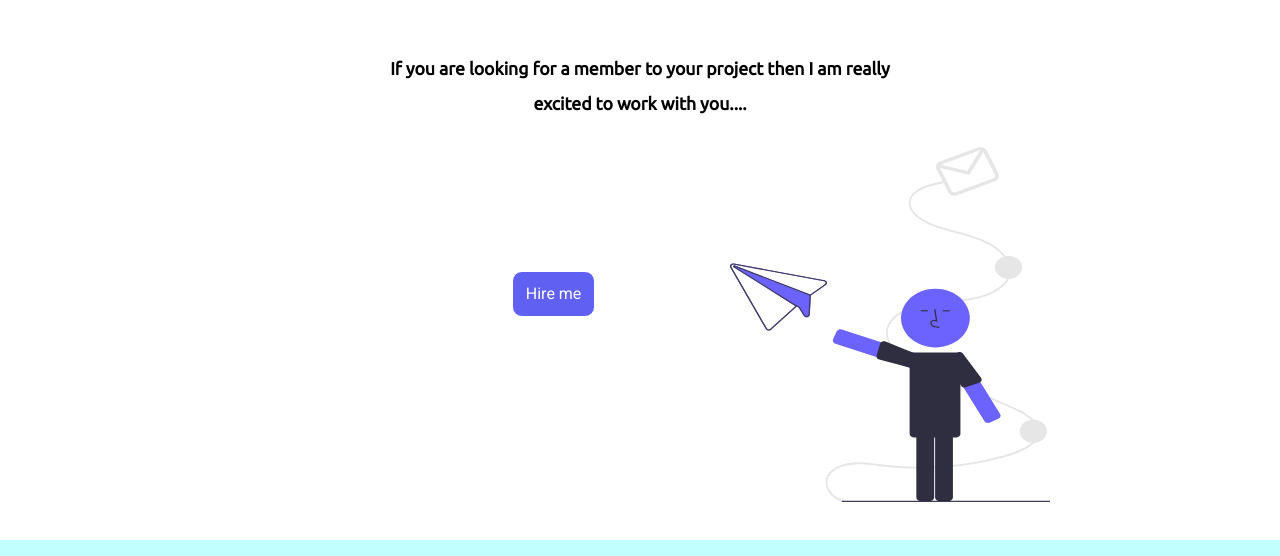
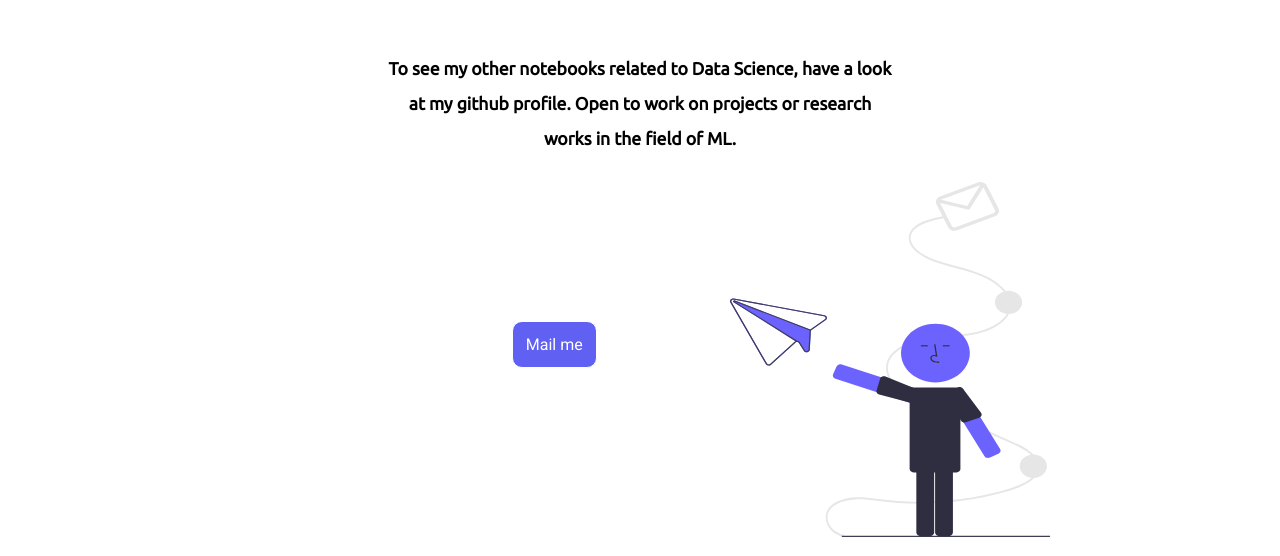
Before and after one commit to Jaga360/Resume, a plain HTML site: page index.html in a window 1280 px wide. Shown: the part 4182-4738 px from the top of the page. Drawn offline with Linux system fonts and the light colour scheme.

Commit message:
changed mail id and mail div content

```diff
--- a/index.html
+++ b/index.html
@@ -128,8 +128,10 @@
             </div>
     </div>
     <div class="contact" id="contact">
-        <h5 class="contact-message">If you are looking for a member to your project then I am really excited to work with you....</h5>
-        <a class="hireme-btn" href="mailto:kingsmanjagadeesh@gmail.com">Hire me</a>
+        <h5 class="contact-message">To see my other notebooks related to Data Science, have a look at my
+            github profile. Open to work on projects or research works in the field of ML.
+        </h5>
+        <a class="hireme-btn" href="mailto:123018039@sastra.ac.in">Mail me</a>
         <img src="./img/mail-img.svg" class="mail-img">
     </div>
     <div class="footer">
--- a/indexDesktop.css
+++ b/indexDesktop.css
@@ -303,7 +303,7 @@ h4{
     position: absolute;
     padding:1%;
     left: 40%;
-    bottom: 40%;
+    bottom: 35%;
 }
 
 .hireme-btn:hover{
@@ -359,6 +359,12 @@ h4{
     .contact-message{
         width:60%;
     }
+    .github,.linkedin,.twitter{
+        width: 5%;
+        margin: 1% 2%;
+        background-color: #fcffff;
+        border-radius: 100%;
+    }
 }
 
 @media screen and (min-width:2040px){
--- a/indexMobile.css
+++ b/indexMobile.css
@@ -283,7 +283,7 @@ hr{
     color: white;
     padding: 10px 10px;
     border-radius:10px;
-    top:35%;
+    top:60%;
     left: 10%;
     text-decoration: none;
 }
```
